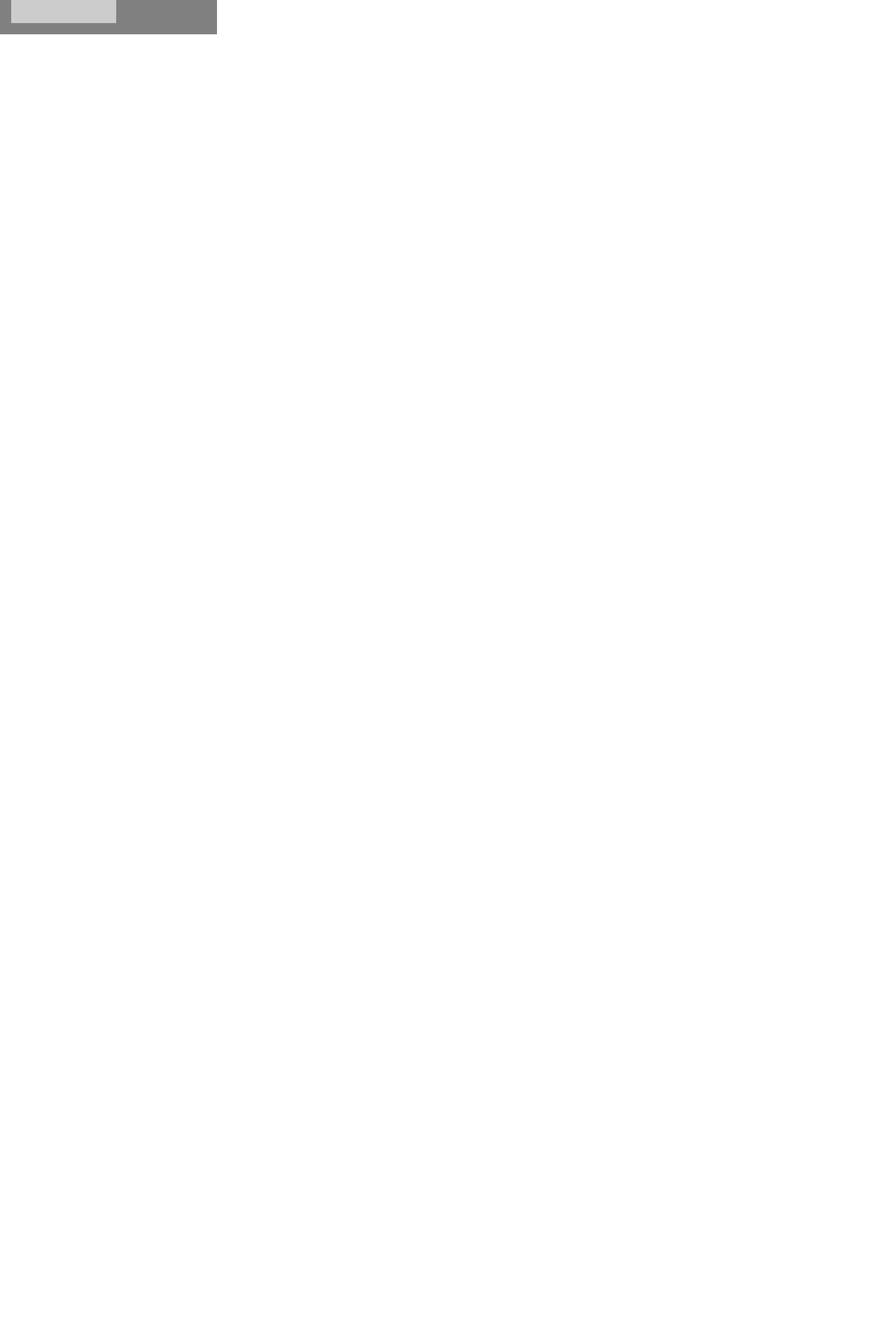
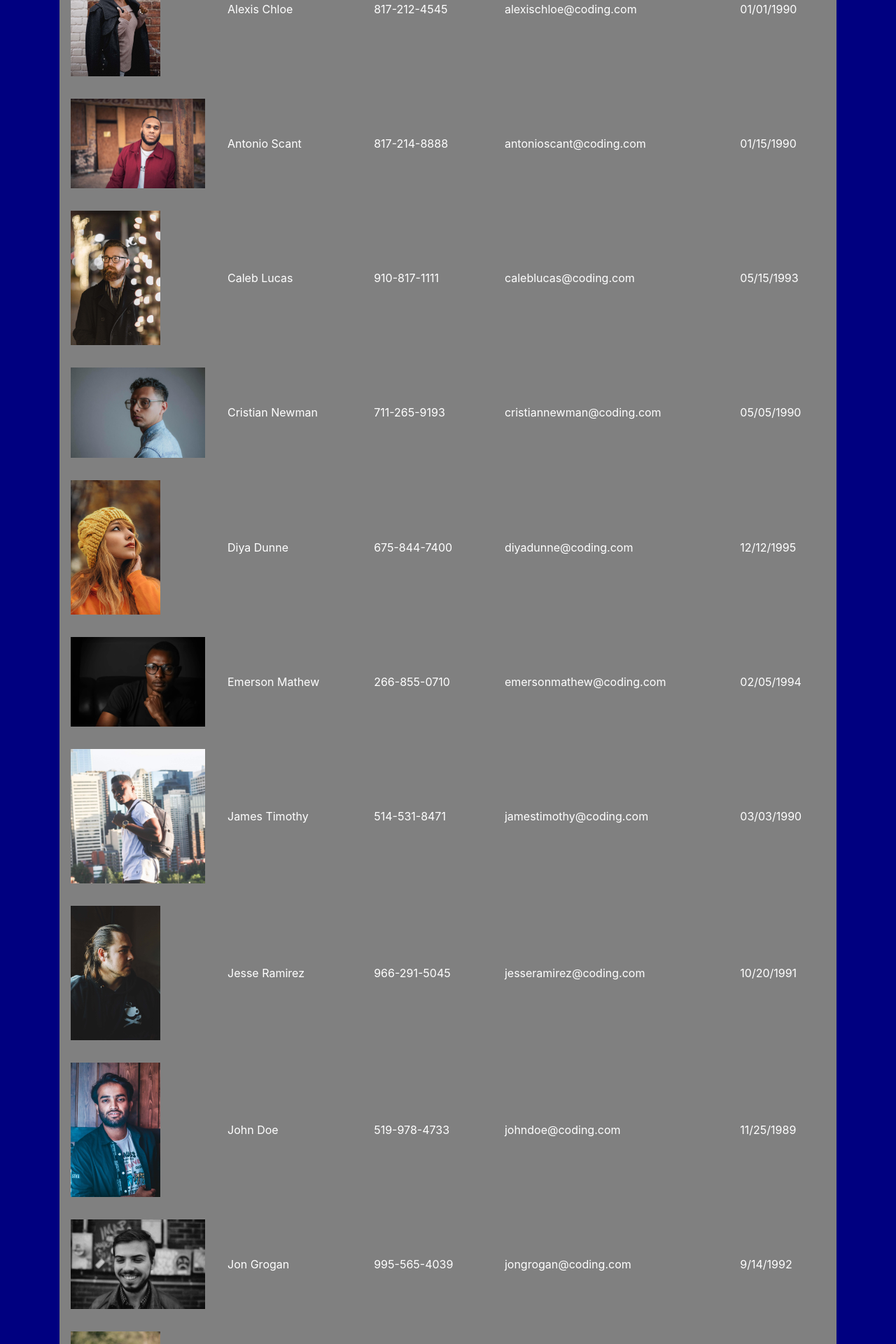
Before and after one commit to Isaias2020/Employee_Directory, a React (Create React App) app: page / in a window 1280 px wide. Shown: the part 800-2720 px from the top of the page at 70% size. Before the commit the page ends 849 px from the top, so only its background shows below. Built offline with nearby package versions, Linux system fonts and the light colour scheme.

Commit message:
added text for employees, renders all employee photos with info

```diff
--- a/src/components/EmployeeRow/index.js
+++ b/src/components/EmployeeRow/index.js
@@ -5,6 +5,25 @@ function EmployeeRow(props) {
     const empImage = (id) => {
         switch (id) {
             case 1: return require("./Images/elijah-hiett.jpg");
+            case 2: return require("./Images/alex-bortolato.jpg");
+            case 3: return require("./Images/alexis-chloe.jpg");
+            case 4: return require("./Images/antonio-scant.jpg");
+            case 5: return require("./Images/caleb-lucas.jpg");
+            case 6: return require("./Images/cristian-newman.jpg");
+            case 7: return require("./Images/diya-dunne.jpg");
+            case 8: return require("./Images/emerson-mathew.jpg");
+            case 9: return require("./Images/james-timothy.jpg");
+            case 10: return require("./Images/jesse-ramirez.jpg");
+            case 11: return require("./Images/john-doe.jpg");
+            case 12: return require("./Images/jon-grogan.jpg");
+            case 13: return require("./Images/julian-ferrell.jpg");
+            case 14: return require("./Images/lylah-montoya.jpg");
+            case 15: return require("./Images/mila-rose.jpg");
+            case 16: return require("./Images/milo-farley.jpg");
+            case 17: return require("./Images/monica-dahiya.jpg");
+            case 18: return require("./Images/prijun-koirala.jpg");
+            case 19: return require("./Images/reid-valenzuela.jpg");
+            case 20: return require("./Images/simon-marsault.jpg");
             default: return "https://via.placeholder.com/150";
         }
     }
@@ -19,7 +38,6 @@ function EmployeeRow(props) {
             <td>{props.email}</td>
             <td>{props.dob}</td>
         </tr>
-        // <h2>EmployeeRow</h2>
     );
 
 };
--- a/src/components/Heading/index.js
+++ b/src/components/Heading/index.js
@@ -7,7 +7,7 @@ const Heading = props => {
         <div className="jumbotron jumbotron-fluid">
             <div className="container">
                 <h1 className="display-4">Employee Directory</h1>
-                <p className="lead">Click on carrots to filter by heading or use the search box to narrow your results.</p>
+                <p className="lead">Click on buttons to filter by heading or use the search box to narrow your results.</p>
             </div>
             <div className="container">
                 <EmployeeInfo />
--- a/src/components/employees.json
+++ b/src/components/employees.json
@@ -6,5 +6,157 @@
         "number": "214-222-3333",
         "email": "elijahhiett@coding.com",
         "dob": "04/25/1992"
+    },
+    {
+        "id": 2,
+        "photo": "./Images/alex-bortolato.jpg",
+        "name": "Alex Bortolato",
+        "number": "214-111-4444",
+        "email": "alexbortolato@coding.com",
+        "dob": "04/26/1993"
+    },
+    {
+        "id": 3,
+        "photo": "./Images/alexis-chloe.jpg",
+        "name": "Alexis Chloe",
+        "number": "817-212-4545",
+        "email": "alexischloe@coding.com",
+        "dob": "01/01/1990"
+    },
+    {
+        "id": 4,
+        "photo": "./Images/antonio-scant.jpg",
+        "name": "Antonio Scant",
+        "number": "817-214-8888",
+        "email": "antonioscant@coding.com",
+        "dob": "01/15/1990"
+    },
+    {
+        "id": 5,
+        "photo": "./Images/caleb-lucas.jpg",
+        "name": "Caleb Lucas",
+        "number": "910-817-1111",
+        "email": "caleblucas@coding.com",
+        "dob": "05/15/1993"
+    },
+    {
+        "id": 6,
+        "photo": "./Images/cristian-newman.jpg",
+        "name": "Cristian Newman",
+        "number": "711-265-9193",
+        "email": "cristiannewman@coding.com",
+        "dob": "05/05/1990"
+    },
+    {
+        "id": 7,
+        "photo": "./Images/diya-dunne.jpg",
+        "name": "Diya Dunne",
+        "number": "675-844-7400",
+        "email": "diyadunne@coding.com",
+        "dob": "12/12/1995"
+    },
+    {
+        "id": 8,
+        "photo": "./Images/emerson-mathew.jpg",
+        "name": "Emerson Mathew",
+        "number": "266-855-0710",
+        "email": "emersonmathew@coding.com",
+        "dob": "02/05/1994"
+    },
+    {
+        "id": 9,
+        "photo": "./Images/james-timothy.jpg",
+        "name": "James Timothy",
+        "number": "514-531-8471",
+        "email": "jamestimothy@coding.com",
+        "dob": "03/03/1990"
+    },
+    {
+        "id": 10,
+        "photo": "./Images/jesse-ramirez.jpg",
+        "name": "Jesse Ramirez",
+        "number": "966-291-5045",
+        "email": "jesseramirez@coding.com",
+        "dob": "10/20/1991"
+    },
+    {
+        "id": 11,
+        "photo": "./Images/john-doe.jpg",
+        "name": "John Doe",
+        "number": "519-978-4733",
+        "email": "johndoe@coding.com",
+        "dob": "11/25/1989"
+    },
+    {
+        "id": 12,
+        "photo": "./Images/jon-grogan.jpg",
+        "name": "Jon Grogan",
+        "number": "995-565-4039",
+        "email": "jongrogan@coding.com",
+        "dob": "9/14/1992"
+    },
+    {
+        "id": 13,
+        "photo": "./Images/julian-ferrell.jpg",
+        "name": "Julian Ferrell",
+        "number": "620-454-1799",
+        "email": "julianferrell@coding.com",
+        "dob": "02/13/1992"
+    },
+    {
+        "id": 14,
+        "photo": "./Images/lylah-montoya.jpg",
+        "name": "Lylah Montoya",
+        "number": "579-291-7458",
+        "email": "lylahmontoya@coding.com",
+        "dob": "06/20/1993"
+    },
+    {
+        "id": 15,
+        "photo": "./Images/mila-rose.jpg",
+        "name": "Milah Rose",
+        "number": "538-390-6608",
+        "email": "milahrose@coding.com",
+        "dob": "08/08/1995"
+    },
+    {
+        "id": 16,
+        "photo": "./Images/milo-farley.jpg",
+        "name": "Milo Farley",
+        "number": "708-686-1058",
+        "email": "milofarley@coding.com",
+        "dob": "07/04/1993"
+    },
+    {
+        "id": 17,
+        "photo": "./Images/monica-dahiya.jpg",
+        "name": "Monica Dahiya",
+        "number": "645-898-3471",
+        "email": "monicadahiya@coding.com",
+        "dob": "08/19/1995"
+    },
+    {
+        "id": 18,
+        "photo": "./Images/prijun-koirala.jpg",
+        "name": "Prijun Koirala",
+        "number": "330-729-6606",
+        "email": "prijunkoirala@coding.com",
+        "dob": "01/23/1991"
+    },
+    {
+        "id": 19,
+        "photo": "./Images/reid-valenzuela.jpg",
+        "name": "Reid Valenzuela",
+        "number": "286-333-2926",
+        "email": "reidvalenzuela@coding.com",
+        "dob": "02/05/1992"
+    },
+    {
+        "id": 20,
+        "photo": "./Images/simon-marsault.jpg",
+        "name": "Simon Marsault",
+        "number": "698-413-2200",
+        "email": "simonmarsault@coding.com",
+        "dob": "07/29/1993"
     }
 ]
```
